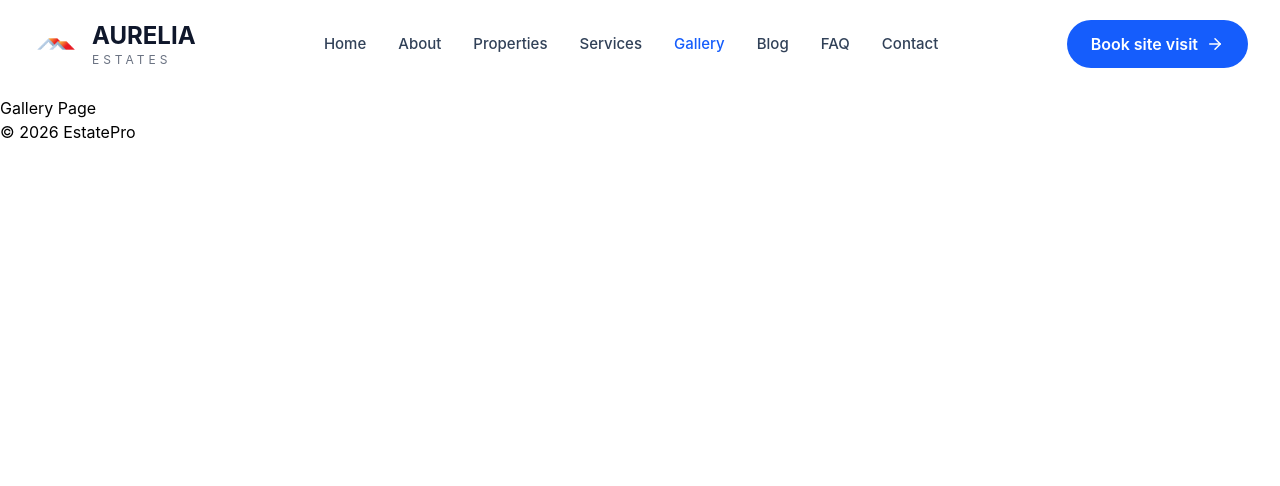
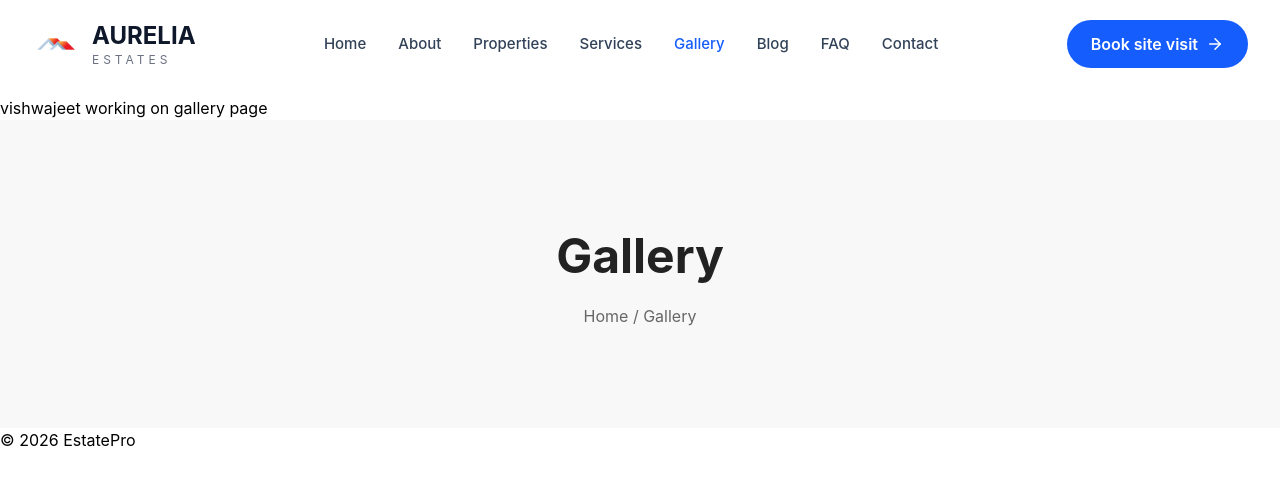
Before and after one commit to Amey5328/real-estate-company, a React (Vite) app: page /gallery in a window 1280 px wide. Shown: the top 486 px of the page. Built offline with nearby package versions, Linux system fonts and the light colour scheme.

Commit message:
Created gallery page structure and hero section

```diff
--- /dev/null
+++ b/src/pages/Gallery/Gallery.css
@@ -0,0 +1,22 @@
+.gallery-page {
+  width: 100%;
+}
+
+.gallery-hero {
+  width: 100%;
+  padding: 100px 20px;
+  text-align: center;
+  background-color: #f8f8f8;
+}
+
+.gallery-title {
+  font-size: 3rem;
+  font-weight: 700;
+  color: #222;
+  margin-bottom: 12px;
+}
+
+.gallery-breadcrumb {
+  font-size: 1rem;
+  color: #666;
+}
--- a/src/pages/Gallery/Gallery.jsx
+++ b/src/pages/Gallery/Gallery.jsx
@@ -1,5 +1,24 @@
+import "./Gallery.css";
+
 const Gallery = () => {
-  return <h1>Gallery Page</h1>;
+  return (
+    <main className="gallery-page">
+<p>vishwajeet working on gallery page  </p>
+      {/* Hero Section */}
+      <section className="gallery-hero">
+
+        <h1 className="gallery-title">
+          Gallery
+        </h1>
+
+        <p className="gallery-breadcrumb">
+          Home / Gallery
+        </p>
+
+      </section>
+
+    </main>
+  );
 };
 
 export default Gallery;
```
Also changed, not shown: src/pages/Gallery/GalleryCard.css (added), src/pages/Gallery/GalleryCard.jsx (added).
